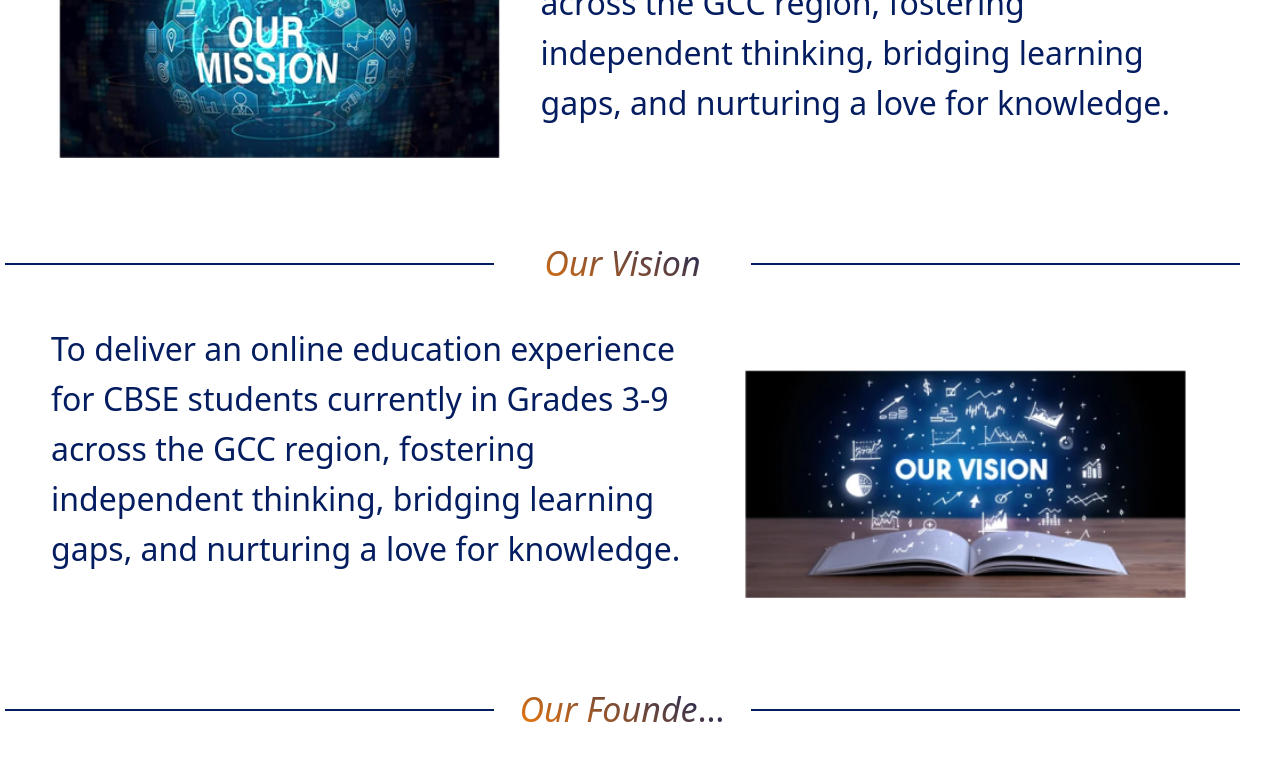
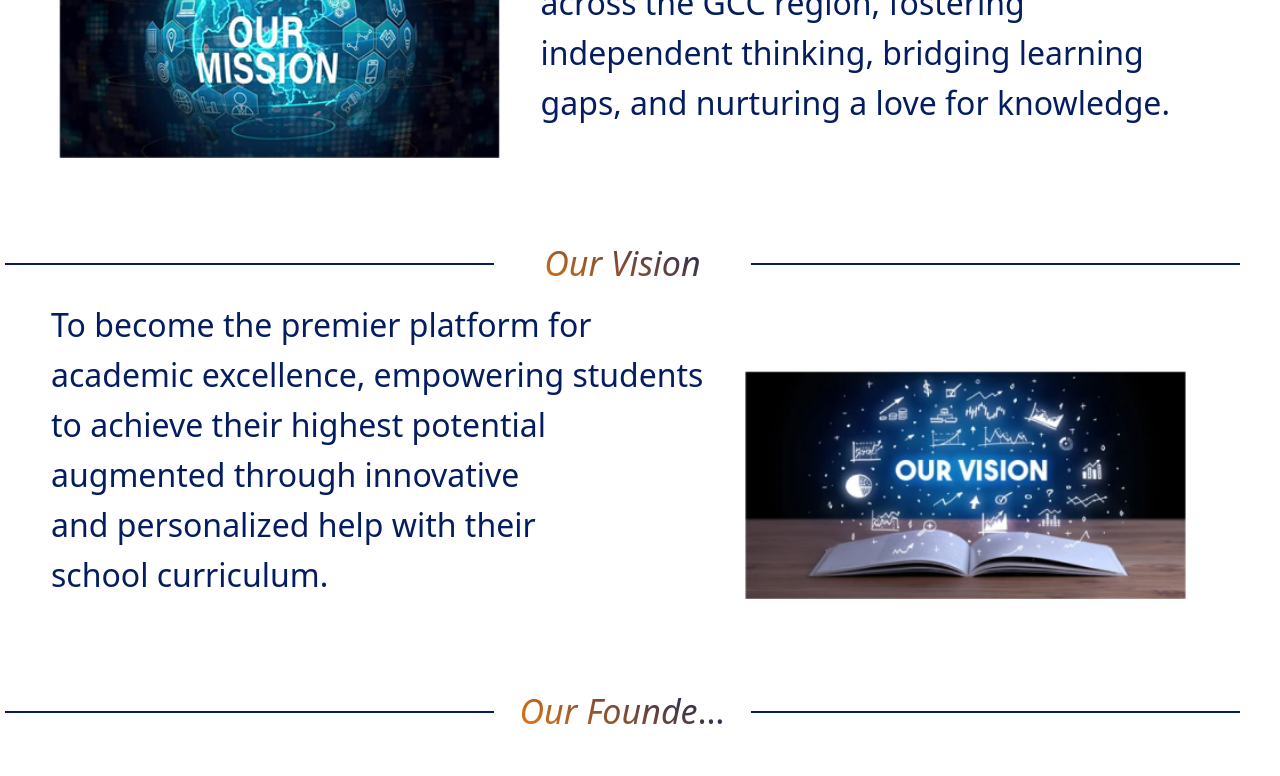
Before and after one commit to dilip2k04/hostinger, a React (Vite) app: page /about-us in a window 1280 px wide. Shown: the part 391-1167 px from the top of the page. Built offline with nearby package versions, Linux system fonts and the light colour scheme.

Commit message:
Update AboutUs.jsx

```diff
--- a/src/pages/AboutUs/AboutUs.jsx
+++ b/src/pages/AboutUs/AboutUs.jsx
@@ -20,7 +20,7 @@ export default function AboutUs({is_main_page}) {
       img: "/imgs/oru vission.jpg",
       title: "Our Vision",
       content:
-        "To deliver an online education experience for CBSE students currently in Grades 3-9 across the GCC region, fostering independent thinking, bridging learning gaps, and nurturing a love for knowledge.",
+        "To become the premier platform for academic excellence, empowering students to achieve their highest potential augmented through innovative and personalized help with their school curriculum.",
       right_pic: true,
       is_content: false,
     },
```
